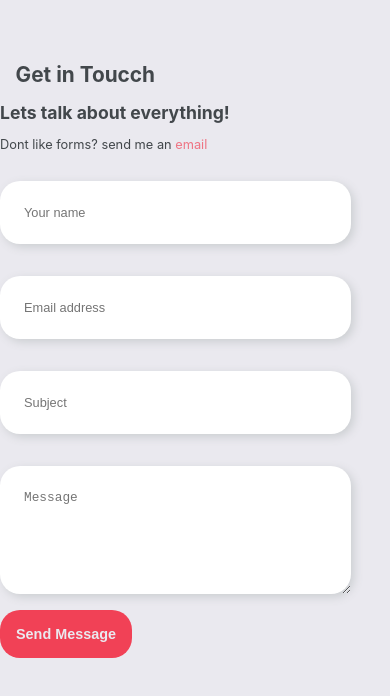
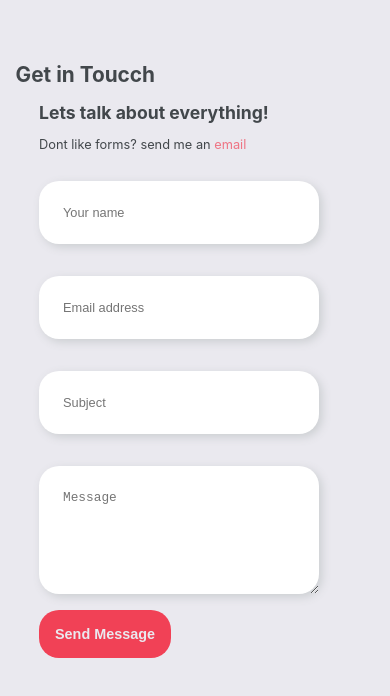
Before and after one commit to hadis-soleymani/myBlog, a Next.js app: page /email in a window 390 px wide. Shown: the top 696 px of the page. Built offline with nearby package versions, Linux system fonts and the light colour scheme; a web font is replaced by a local one.

Commit message:
fit item style

```diff
--- a/pages/email.js
+++ b/pages/email.js
@@ -40,7 +40,7 @@ export default function Email() {
     <div className={styles.email_container} id="email">
       <ToastContainer />
       <h1>Get in Toucch</h1>
-      <div>
+      <div className={styles.item_container}>
         <div className={styles.paragraph_container}>
           <h2>Lets talk about everything!</h2>
           <p>
--- a/styles/email.module.css
+++ b/styles/email.module.css
@@ -11,7 +11,7 @@
   padding: 6rem 0 1rem 0;
   color: #42474b;
 }
-.email_container div:nth-child(2) {
+.item_container {
   display: flex;
   width: 80%;
   justify-content: center;
@@ -20,15 +20,15 @@
   width: 30%;
   color: #42474b;
 }
-.paragraph_container h2{
+.paragraph_container h2 {
   font-size: 1.1rem;
 }
 .paragraph_container span {
   color: rgba(241, 65, 86, 0.7);
-  font-size: .8rem;
+  font-size: 0.8rem;
 }
 .paragraph_container p {
-  font-size: .8rem;
+  font-size: 0.8rem;
 }
 .email_container form {
   display: flex;
@@ -44,7 +44,7 @@
   background-color: #fff;
   box-shadow: 3px 3px 10px #cbced1;
   border: none;
-  font-size: .8rem;
+  font-size: 0.8rem;
 }
 .email_container form input:nth-child(1),
 .email_container form input:nth-child(2) {
@@ -60,7 +60,7 @@
 
 /* tablet and small monitor */
 @media (max-width: 1000px) and (min-width: 764px) {
-  .email_container div:nth-child(2) {
+  .item_container {
     flex-direction: column;
     align-items: center;
   }
@@ -74,7 +74,7 @@
 
 /* mobile */
 @media (max-width: 764px) {
-  .email_container div:nth-child(2) {
+  .item_container {
     flex-direction: column;
     align-items: center;
   }
@@ -95,7 +95,7 @@
   }
 }
 
-@media (max-width: 1200px){
+@media (max-width: 1200px) {
   .email_container h1 {
     padding: 3rem 0 0 0;
     margin-bottom: 0;
```
